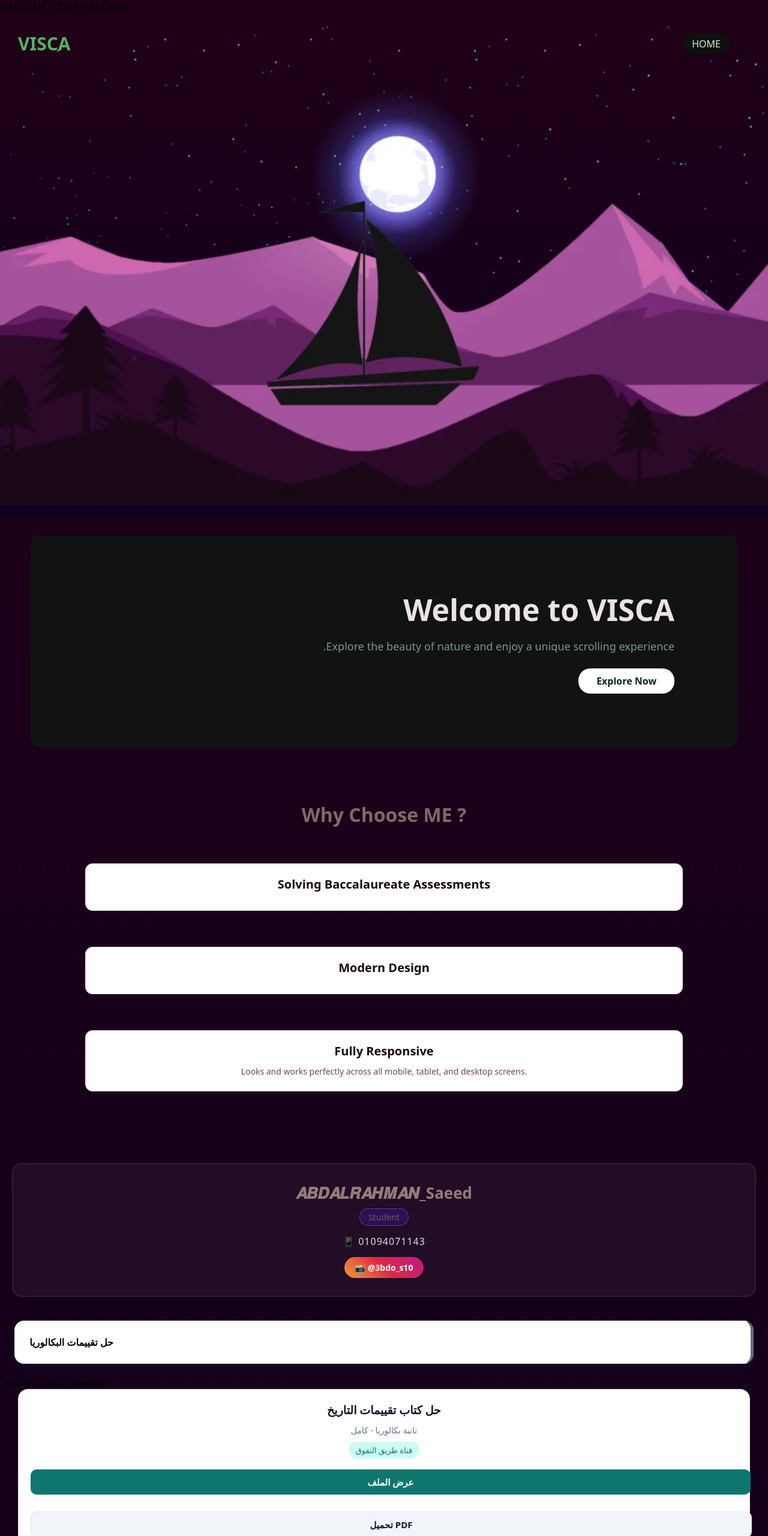
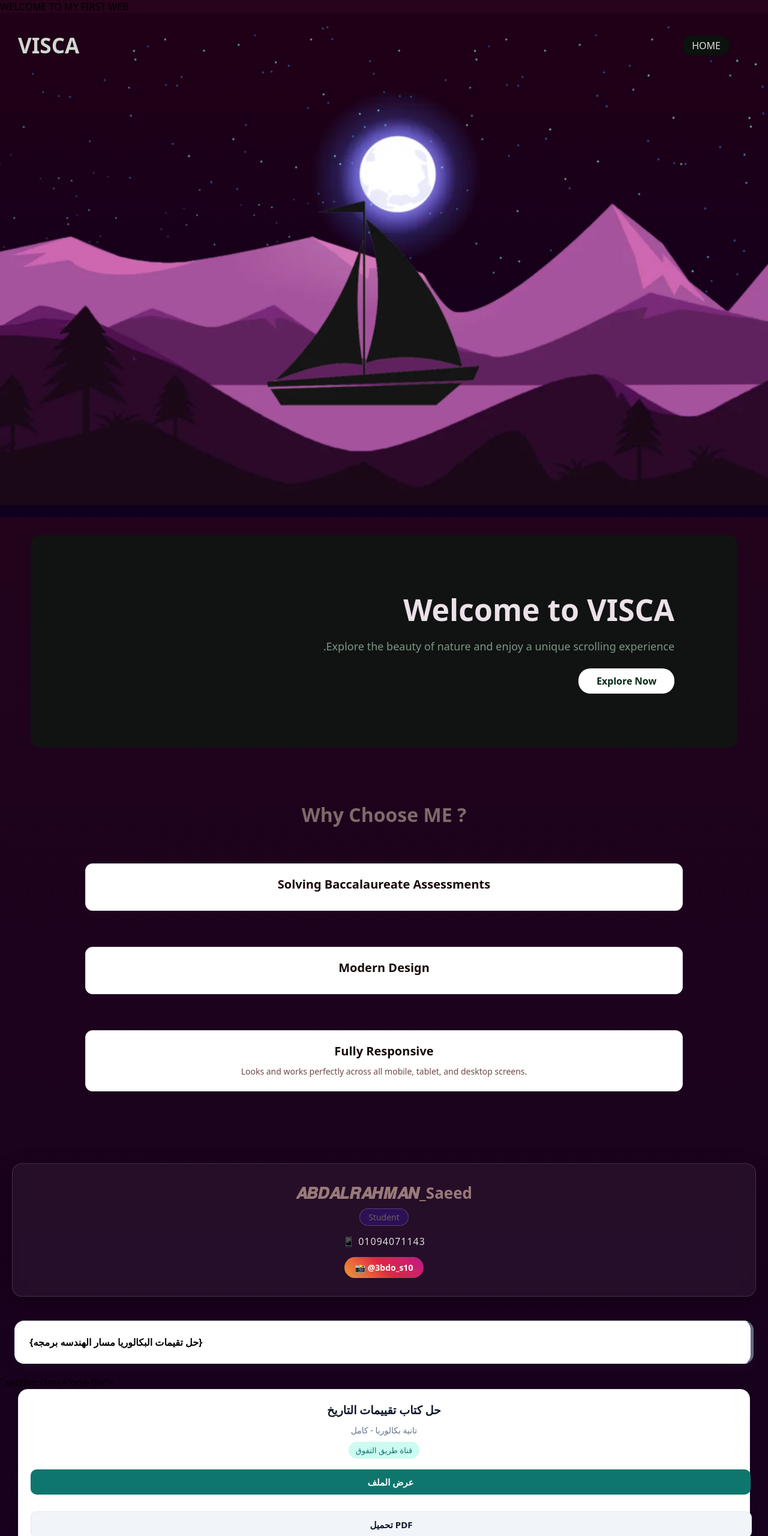
Before and after one commit to kraftmstr32-cell/VISCA1, a plain HTML site: page index.html in a window 1280 px wide. Shown: the top 2560 px of the page at 60% size. Drawn offline with Linux system fonts and the light colour scheme.

Commit message:
Add files via upload

```diff
--- a/index.html
+++ b/index.html
@@ -65,7 +65,7 @@
     </div>
 </div>
 <div class="styled-box">
-    <h4>حل تقييمات البكالوريا</h4>
+    <h4>{حل تقيمات البكالوريا مسار الهندسه برمجه}</h4>
 
 </div>`
 
@@ -119,7 +119,7 @@ section class="one-file">
         <a href="#projects">Projects</a>
     </div>
 
-    <p class="copy">© 2026 VISCA - All Rights Reserved</p>
+    <p class="copy">© 2026 VISCA - All Rights Reserved to Abdo </p>
 </footer>
 </body>
 </html>
--- a/style.css
+++ b/style.css
@@ -3,14 +3,14 @@
     padding: 0;
 }
 body{
-    background:linear-gradient(#200016,#10001f);
+    background:linear-gradient(#27041b,#10001f);
     height: 100vh;
     font-family:system-ui, -apple-system, BlinkMacSystemFont, 'Segoe UI', Roboto, Oxygen, Ubuntu, Cantarell, 'Open Sans', 'Helvetica Neue', sans-serif;
 }
 a{
 
     text-decoration: none;
-    color:rgb(86, 177, 98)
+    color:rgb(208, 216, 209)
 }
 header{
     position: fixed;
@@ -23,7 +23,7 @@ margin: 30px;
 
 }
 header .logo{
-font-size:30px ;
+font-size:35px ;
 text-transform:uppercase ;
 
 }
@@ -73,7 +73,7 @@ object-fit:cover ;
     transform: translateY(100px);
 }
 .VISCA{
-    color: #ecf3ef;
+    color: #010b05;
     font-size: 20PX;
     text-transform: uppercase;
     transform: translateY(-100px);
```
